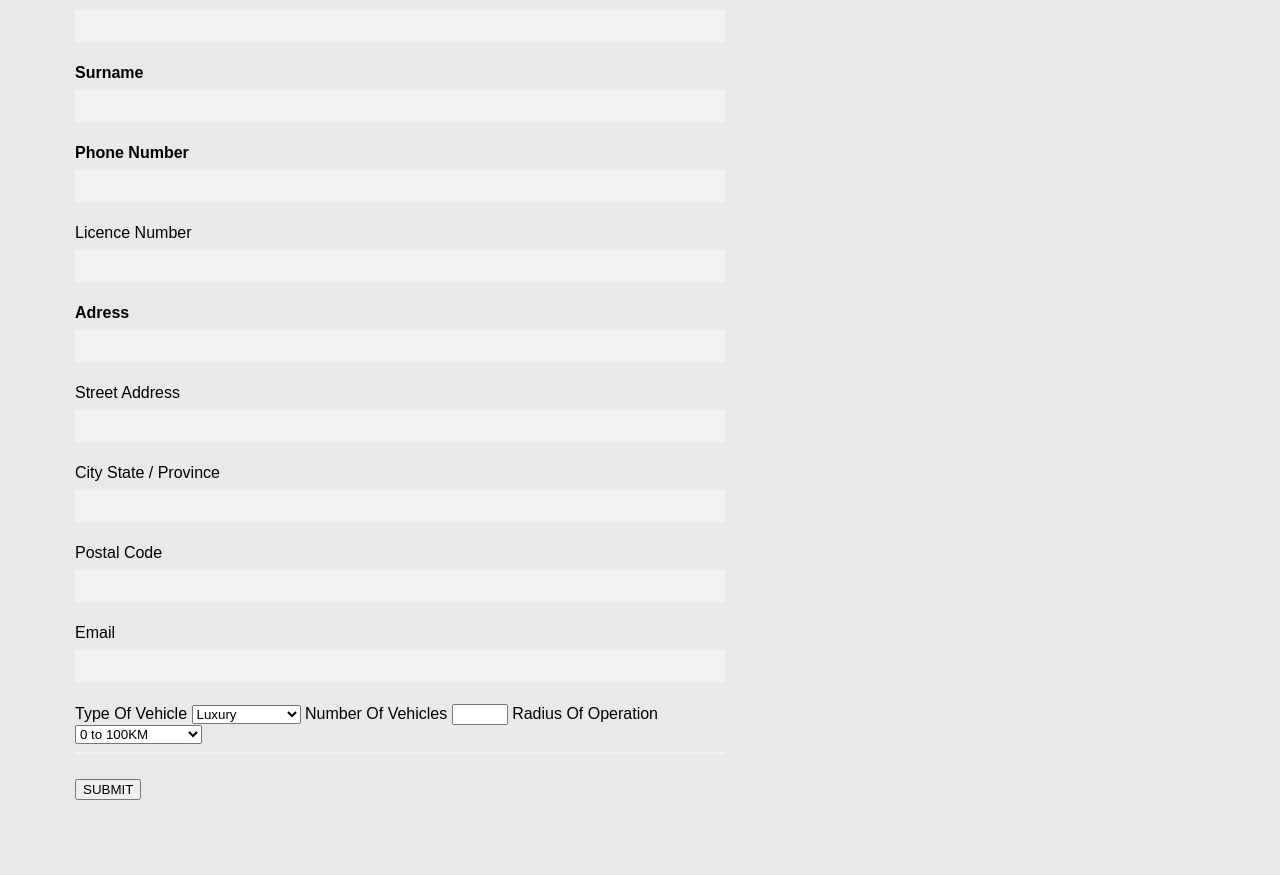
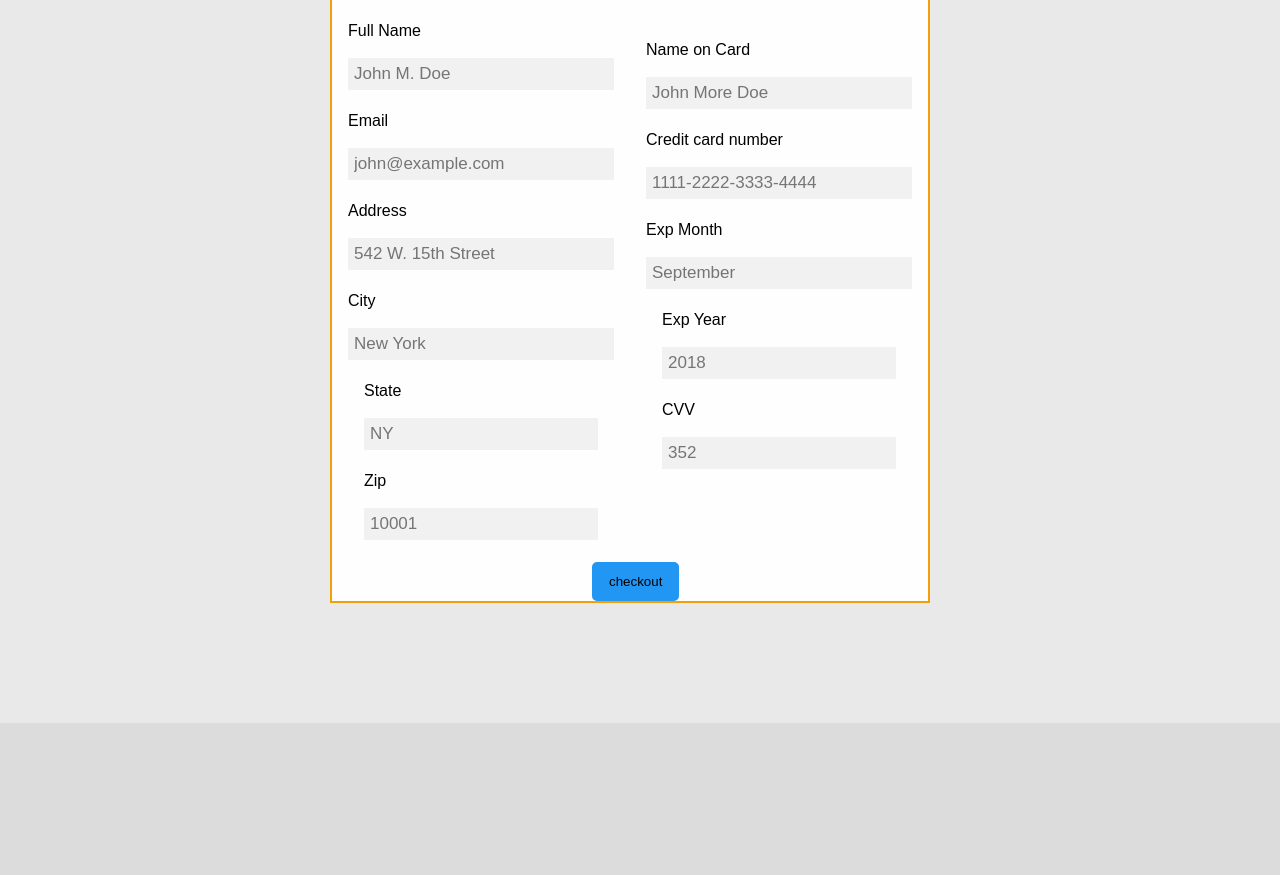
Before and after one commit to Mpendulo1/End-Of-Module_FrontEnd, a plain HTML site: page checkout.html in a window 1280 px wide. Shown: the part 221-1096 px from the top of the page. After the commit the page ends 944 px from the top, so only its background shows below. Drawn offline with Linux system fonts and the light colour scheme.

Commit message:
updated changes

```diff
--- a/JS/edit.js
+++ b/JS/edit.js
@@ -1,4 +1,4 @@
-
+mylocalStorage = window.localStorage;
 
 function addVehicle() {
 fetch('https://obscure-sea-63906.herokuapp.com/create-vehicles', {
@@ -25,8 +25,6 @@ function addVehicle() {
 if (data['message'] == "Player Profile Added Successfully") {
 alert('You have sucessfully Added A Profile! Please View It On The add player profile Page')
 window.location.replace('./Shop.html')
-        } else {
-            alert('Form filled in incorrectly')
 }
 })
 }
@@ -42,7 +40,7 @@ function deleteProduct() {
 }).then(res => res.json()).then(data => {
 console.log(data)
 console.log('You Successfully deleted the product')
-        alert('You Successfully Added A Vehicle')
+alert('You Successfully Deleted A Vehicle')
 window.location.replace('./Shop.html')
 })
 }
--- a/JS/script.js
+++ b/JS/script.js
@@ -95,15 +95,18 @@ cart.splice(
 1
 );
 renderCart(cart);
+localStorage.setItem('cart', JSON.stringify(cart))
 }
 
 function addToCart(id) {
 let vehicle = vehicles.data.find((item) => {
 return item[0] == id;
 });
+
 console.log(vehicle);
 cart.push(vehicle);
 console.log(cart);
+localStorage.setItem('cart', JSON.stringify(cart))
 renderCart(cart);
 }
 
--- a/checkout.html
+++ b/checkout.html
@@ -6,8 +6,7 @@
     <meta name="viewport" content="width=device-width, initial-scale=1.0">
     <title>Checkout</title>
     <link rel="stylesheet" href="./style/my-styles.css">
-    <link rel="stylesheet" href="./style/login.css">
-    <link rel="stylesheet" href="./style/forms.css">
+    <link rel="stylesheet" href="./style/xheckout.css">
     <script src="./JS/checkout.js"></script>
 </head>
 <body>
@@ -36,65 +35,71 @@
       <a href="#">Customer Profile</a>
     </div>
   </div>
+<div class="container">
+  <form action="/action_page.php" class="modal-content">
+    <div class="row1">
+      <div class="col-50">
+        <div class="header">
+          <h3>Billing Address</h3>
+        </div>
+        <label for="fname"><i class="fa fa-user"></i> Full Name</label>
+        <input type="text" id="fname" name="firstname" placeholder="John M. Doe">
+        <label for="email"><i class="fa fa-envelope"></i> Email</label>
+        <input type="text" id="email" name="email" placeholder="john@example.com">
+        <label for="adr"><i class="fa fa-address-card-o"></i> Address</label>
+        <input type="text" id="adr" name="address" placeholder="542 W. 15th Street">
+        <label for="city"><i class="fa fa-institution"></i> City</label>
+        <input type="text" id="city" name="city" placeholder="New York">
 
-  <form>
-    <div class="container">
-      <div class="header">
-      <h1>Car Insurance Fillout Form</h1>
-      <p>Please fill out your details</p>
+        <div class="row">
+          <div class="col-50">
+            <label for="state">State</label>
+            <input type="text" id="state" name="state" placeholder="NY">
+          </div>
+          <div class="col-50">
+            <label for="zip">Zip</label>
+            <input type="text" id="zip" name="zip" placeholder="10001">
+          </div>
+        </div>
       </div>
 
-      <hr>
-  <div class="label-form">
-          <label for="name"><b>Name</b></label>
-      <input type="text" name="NAme" id="name" required>
-
-      <label for="surname"><b>Surname</b></label>
-      <input type="text" name="Surname" id="surname" required>
-
-      <label for="phone"><b>Phone Number</b></label>
-      <input type="text" name="Phone" id="phone" required>
-
-      <label for="licence">Licence Number</label>
-      <input type="text" name="licence" id="licenceNumber">
-
-      <label for="address"><b>Adress</b></label>
-      <input type="text" name="Address" id="address" required>
-
-      <label for="streetname">Street Address</label>
-      <input type="text" name="Address" id="streetAddress">
-
-      <label for="city/state">City State / Province</label>
-      <input type="text" name="Address" id="cityAddress">
-      <label for="postal code">Postal Code</label>
-      <input type="text" name="Address" id="postalAddress">
-      <label for="email">Email</label>
-      <input type="text" name="Email" id="email">
-      <label for="type of vehicle">Type Of Vehicle</label>
-      <select name="Type_of_vehicle" id="TPVehicle">
-        <option value="luxury">Luxury</option>
-        <option value="sport cart">Sport Car</option>
-        <option value="truck">Truck</option>
-        <option value="sedan">Sedan</option>
-        <option value="suv">SUV</option>
-        <option value="station wagon">Station Wagon</option>
-      </select>
-      <label for="number of vehicles">Number Of Vehicles</label>
-      <input type="number" name="Number_of_vehicle" id="NumberOfVehicles" min="1" max="10">
-      <label for="radiusOfOperation">Radius Of Operation</label>
-      <select name="Radius_of_speculation" id="ROSpeculation">
-              <option value="between 0 - 100KM">0 to 100KM</option>
-      <option value="between 50KM - 100KM">50KM to 100KM</option>
-      <option value="between 100KM - 150KM">15KM to 200KM</option>
-      <option value="betwen 200KM  - 300KM">200KM to 300KM</option>
-      <option value="between 300KM and farther">300KM and Away</option>
-      </select>
+      <div class="col-50">
+        <div class="header">
+          <h3>Payment</h3>
+        </div>
+        <label for="fname">Accepted Cards</label>
+        <div class="icon-container">
+          <i class="fa fa-cc-visa" style="color:navy;"></i>
+          <i class="fa fa-cc-amex" style="color:blue;"></i>
+          <i class="fa fa-cc-mastercard" style="color:red;"></i>
+          <i class="fa fa-cc-discover" style="color:orange;"></i>
+        </div>
+        <label for="cname">Name on Card</label>
+        <input type="text" id="cname" name="cardname" placeholder="John More Doe">
+        <label for="ccnum">Credit card number</label>
+        <input type="text" id="ccnum" name="cardnumber" placeholder="1111-2222-3333-4444">
+        <label for="expmonth">Exp Month</label>
+        <input type="text" id="expmonth" name="expmonth" placeholder="September">
+        <div class="row">
+          <div class="col-50">
+            <label for="expyear">Exp Year</label>
+            <input type="text" id="expyear" name="expyear" placeholder="2018">
+          </div>
+          <div class="col-50">
+            <label for="cvv">CVV</label>
+            <input type="text" id="cvv" name="cvv" placeholder="352">
+          </div>
+        </div>
 
 
-  </div>
-      <hr>
-      <button onclick="event.preventDefault(); checkOut()" type="submit" class="registerbtn">SUBMIT</button>
+      </div>
+      <div class="checkout-btn">
+        <button class="btn">checkout</button>
+      </div>
     </div>
+
   </form>
-</body>
+</div>
+
+  </body>
 </html>
--- a/style/forms.css
+++ b/style/forms.css
@@ -3,6 +3,7 @@
     min-width: 300px;
     height: auto;
     padding: 75px;
+
 }
 .topnav input[type="text"] {
     padding: 6px;
--- a/style/my-styles.css
+++ b/style/my-styles.css
@@ -204,3 +204,17 @@ img.vehicle-image {
   display: flex;
   justify-content: center;
 }
+.submit {
+  background-color: #2196F3;
+  text-decoration: none;
+  border-radius: 5px;
+  padding: 10px 15px;
+  border: 2px solid #2196F3;
+  cursor: pointer;
+  transition: 0.5s;
+
+}
+.submit:hover {
+  background-color: #F49F0A;
+  border: #F49F0A;
+}
--- /dev/null
+++ b/style/xheckout.css
@@ -0,0 +1,119 @@
+.row1   {
+display: -ms-flexbox;
+display: flex;
+-ms-flex-wrap: wrap;
+flex-wrap: wrap;
+}
+
+.col-25 {
+-ms-flex: 25%;
+flex: 25%;
+}
+
+.col-50 {
+    -ms-flex: 50%;
+    flex: 50%;
+}
+
+.col-75 {
+-ms-flex: 75%;
+flex: 75%;
+}
+
+.col-25,
+.col-50,
+.col-75 {
+padding: 0 16px;
+}
+
+.container {
+    max-width: 800px;
+    min-width: 300px;
+    height: auto;
+    margin-left: 230px;
+}
+
+input[type=text], input[type=password] {
+    width: 100%;
+    padding: 15px;
+    margin: 5px 0 22px 0;
+    display: inline-block;
+    border: 2px solid #F49F0A;
+    background: #f1f1f1;
+    }
+
+    /* Add a background color when the inputs get focus */
+    input[type=text]:focus, input[type=password]:focus {
+    background-color: #F49F0A;
+    outline: none;
+    }
+    hr {
+        color: #F49F0A;
+    }
+    h1 {
+        color: #2196F3;
+    }
+
+label {
+margin-bottom: 10px;
+display: block;
+}
+
+.icon-container {
+margin-bottom: 20px;
+padding: 7px 0;
+font-size: 24px;
+}
+
+.btn {
+    text-decoration: none;
+    background-color: #2196F3;
+    border: 2px solid #2196F3;
+    padding: 10px 15px;
+    cursor: pointer;
+    transition: 0.5s;
+    border-radius: 5px;
+    align-items: center;
+}
+
+.btn:hover {
+    background-color: #F49F0A;
+    border: #F49F0A;
+}
+
+a {
+color: #2196F3;
+}
+
+hr {
+border: 1px solid lightgrey;
+}
+
+span.price {
+float: right;
+color: grey;
+}
+
+@media (max-width: 800px) {
+.row {
+    flex-direction: column;
+}
+.col-25 {
+    margin-bottom: 20px;
+}
+}
+.header {
+    color: #2196F3;
+    font-size: 2rem;
+}
+.modal-content {
+    background-color: #fefefe;
+    margin: 10% auto 15% auto;
+    border: 2px solid #F49F0A;
+    min-width: 250px;
+    max-width: 600px;
+    display: flex;
+}
+.checkout-btn {
+    margin-left: 160px;
+}
```
Also changed, not shown: JS/checkout.js (+15 -0 lines), index.html (+1 -1 lines), login.html (+3 -1 lines), register.html (+1 -1 lines), JS/register.js (indentation only). Lines whose indentation alone changed are shown as unchanged.
